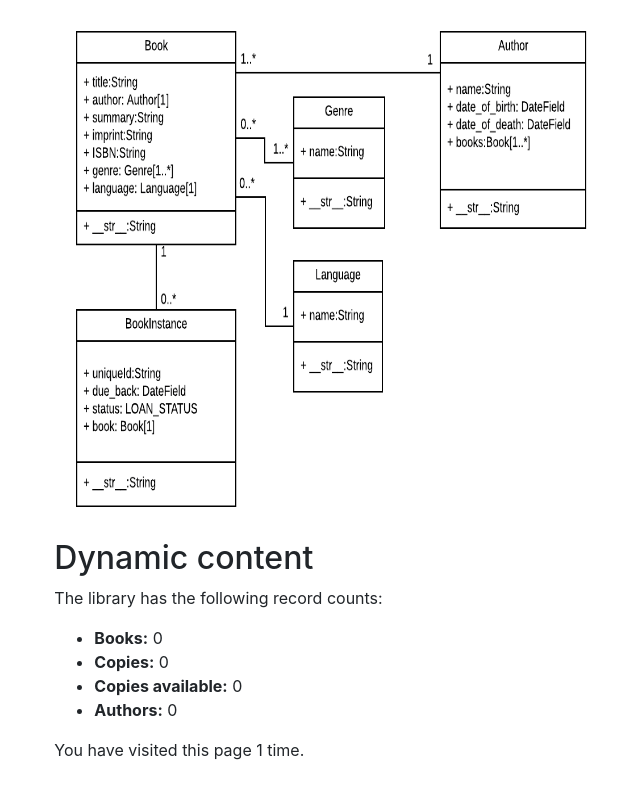
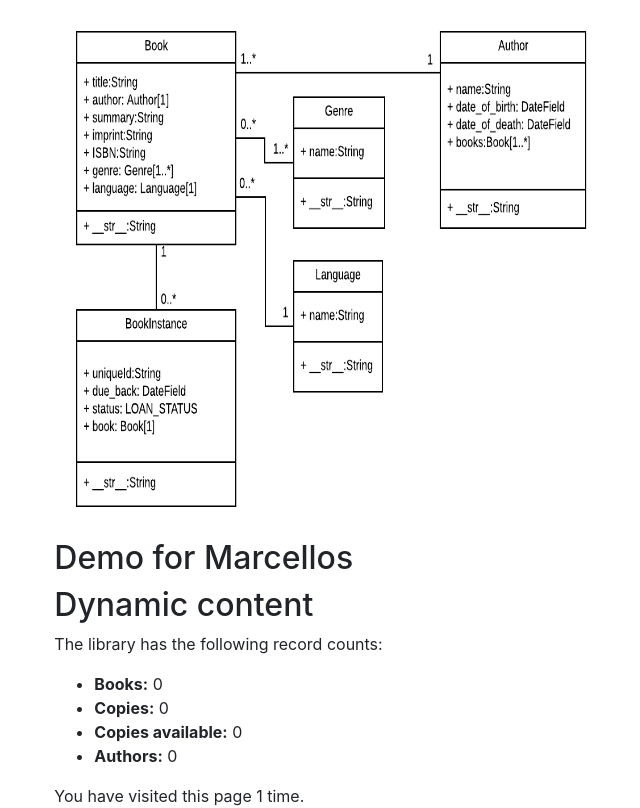
Before and after one commit to Novel-Public-Health/Novel-Public-Health, a Django app: page /catalog/ in a window 1280 px wide. Shown: the part 247-1055 px from the top of the page, without its empty margins (174-814 px from the left). Before the commit the page ends 1007 px from the top, so only its background shows below. Run offline with Django 3.2, Linux system fonts and the light colour scheme; data that the repository does not hold is empty.

Commit message:
test for marcellos catalog index page

```diff
--- a/catalog/templates/index.html
+++ b/catalog/templates/index.html
@@ -15,6 +15,7 @@
 <img src="{% static "images/local_library_model_uml.png" %}" alt="My image" style="width:555px;height:540px;"/>
 </div>
 
+<h2>Demo for Marcellos</h2>
 
 <h2>Dynamic content</h2>
 
```
